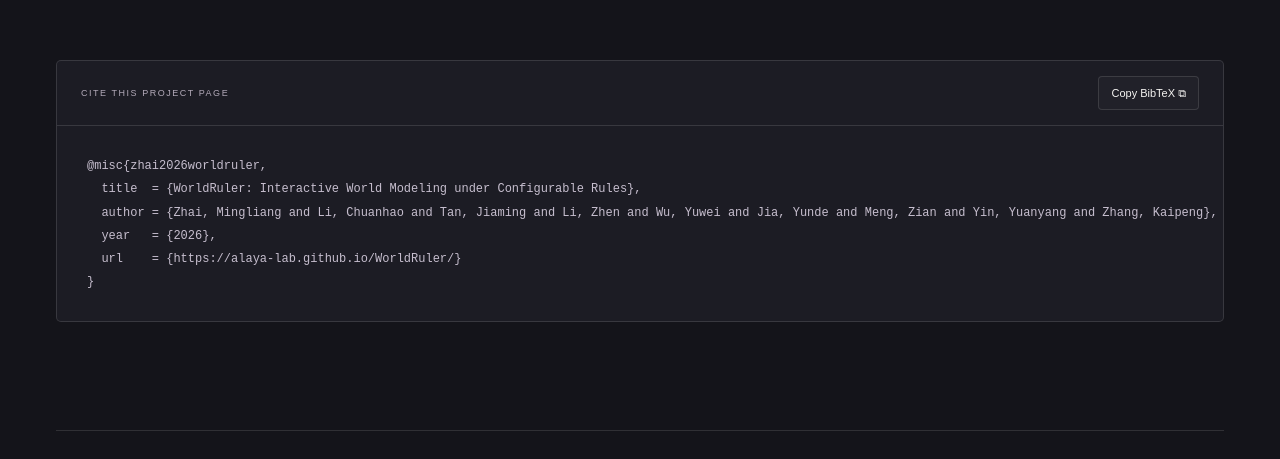
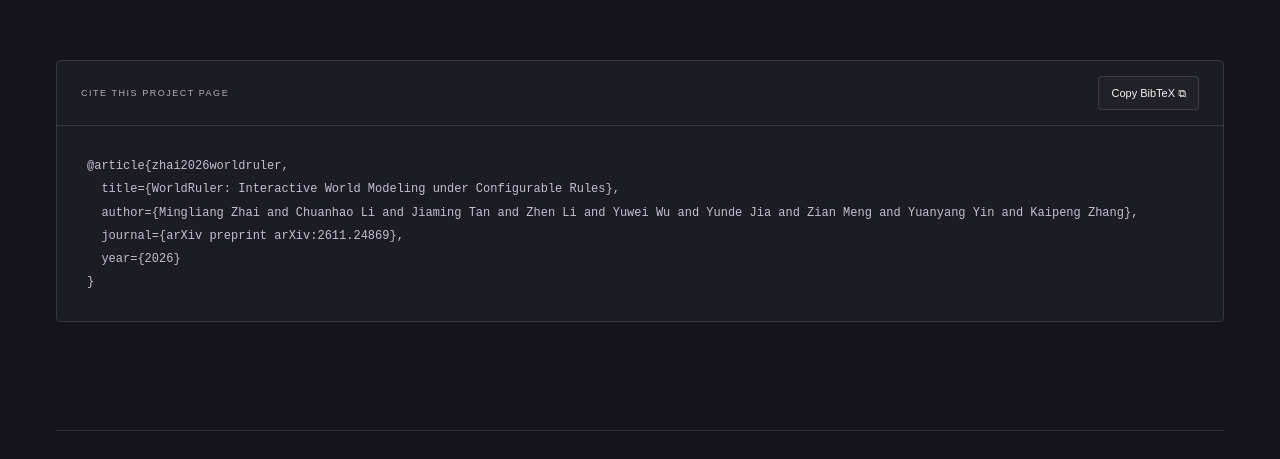
Before and after one commit to alaya-lab/WorldRuler, a plain HTML site: page docs/index.html in a window 1280 px wide. Shown: the part 8629-9088 px from the top of the page. Drawn offline with Linux system fonts and the light colour scheme; no server answers.

Commit message:
Replace citation with supplied arXiv article BibTeX

```diff
--- a/docs/index.html
+++ b/docs/index.html
@@ -279,11 +279,11 @@
 
 
     <section class="section container" id="citation">
-      <div class="citation"><div class="citation-header"><span>CITE THIS PROJECT PAGE</span><button id="copy-citation" class="small-button">Copy BibTeX <span aria-hidden="true">⧉</span></button></div><pre><code id="bibtex">@misc{zhai2026worldruler,
-  title  = {WorldRuler: Interactive World Modeling under Configurable Rules},
-  author = {Zhai, Mingliang and Li, Chuanhao and Tan, Jiaming and Li, Zhen and Wu, Yuwei and Jia, Yunde and Meng, Zian and Yin, Yuanyang and Zhang, Kaipeng},
-  year   = {2026},
-  url    = {https://alaya-lab.github.io/WorldRuler/}
+      <div class="citation"><div class="citation-header"><span>CITE THIS PROJECT PAGE</span><button id="copy-citation" class="small-button">Copy BibTeX <span aria-hidden="true">⧉</span></button></div><pre><code id="bibtex">@article{zhai2026worldruler,
+  title={WorldRuler: Interactive World Modeling under Configurable Rules},
+  author={Mingliang Zhai and Chuanhao Li and Jiaming Tan and Zhen Li and Yuwei Wu and Yunde Jia and Zian Meng and Yuanyang Yin and Kaipeng Zhang},
+  journal={arXiv preprint arXiv:2611.24869},
+  year={2026}
 }</code></pre><span id="copy-message" class="sr-only" role="status"></span></div>
     </section>
   </main>
```
